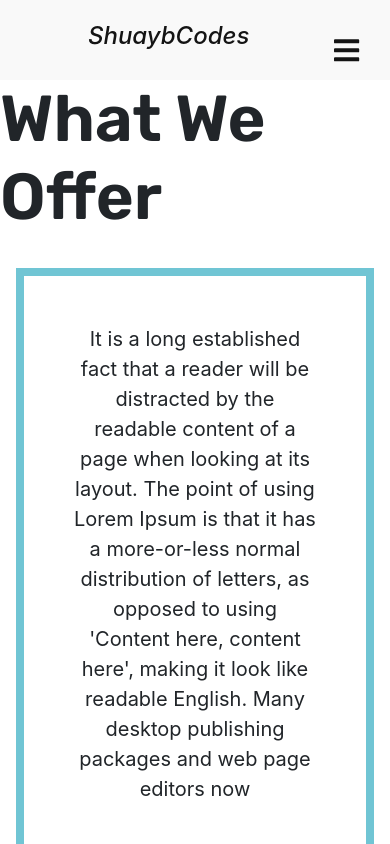
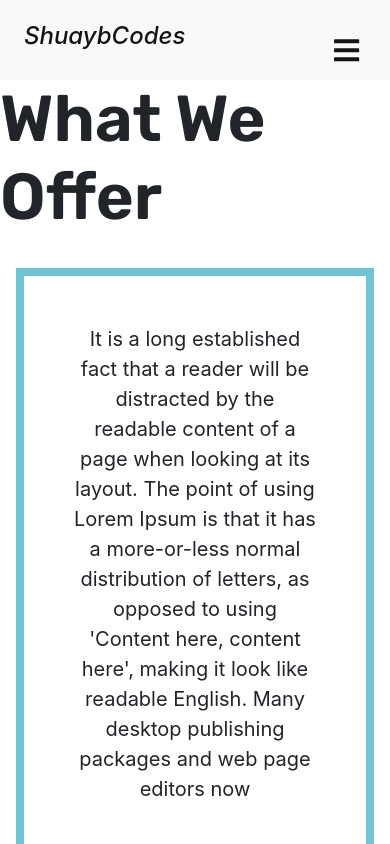
Before and after one commit to ShuibCodes/ShuaybCodes, a Gatsby site: page /about in a window 390 px wide. Shown: the top 844 px of the page. Built offline with nearby package versions, Linux system fonts and the light colour scheme; Gatsby itself is replaced by a stand-in of ours.

Commit message:
headings

```diff
--- a/src/components/NavbarElements.js
+++ b/src/components/NavbarElements.js
@@ -52,13 +52,15 @@ export const NavLogo = styled(Link)`
   font-style: italic;
   font-family: 'Courier New', Courier, monospace;
   font-weight: 800;
+  position: relative;
+  right:9rem;
   margin-left: -33rem;
   &:hover{
     text-decoration: none;
   }
 
   @media screen and (max-width: 960px){
-    margin-left: 7rem;
+    margin-left: 12rem;
     font-size:45px;
   }
 
--- a/src/templates/blog.js
+++ b/src/templates/blog.js
@@ -6,6 +6,7 @@ import {Helmet} from 'react-helmet'
 import {useStaticQuery, graphql} from 'gatsby'
 import Img from 'gatsby-image'
 import { LazyLoadImage } from 'react-lazy-load-image-component';
+import '../main.css'
 export const query = graphql`
   query($slug: String!) {
     contentfulBlogPost(slug: { eq: $slug }) {
```
Also changed, not shown: src/main.css (+11 -0 lines).
